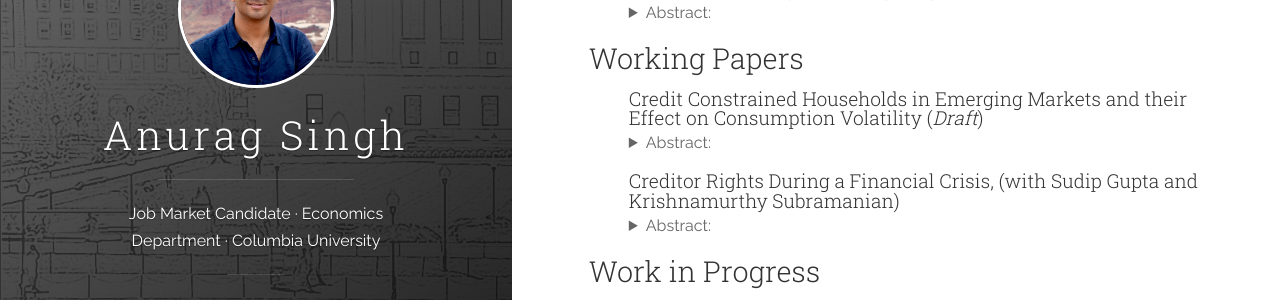
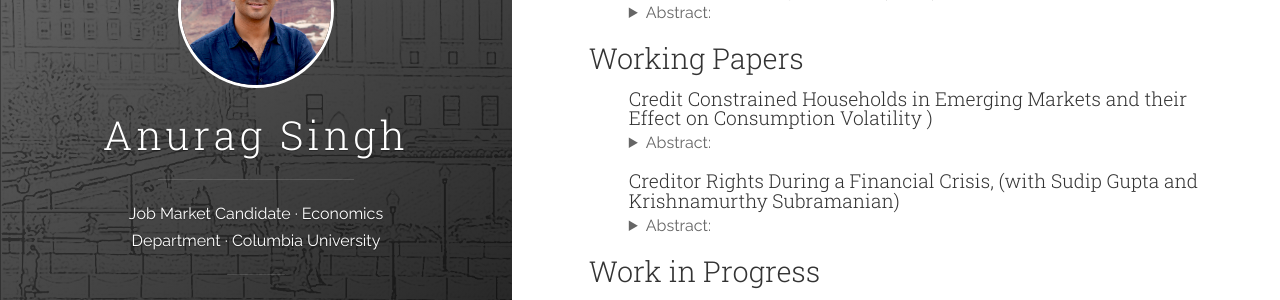
Before and after one commit to vinayakiyer/vinayakiyer.github.io, a Jekyll site: the page built from _posts/2018-06-13-research.markdown, in a window 1280 px wide. Shown: the part 275-575 px from the top of the page. Built offline with Jekyll 4.4.1, drawn with Linux system fonts in a browser that asks for light colours.

Commit message:
Update 2018-06-13-research.markdown

```diff
--- a/_posts/2018-06-13-research.markdown
+++ b/_posts/2018-06-13-research.markdown
@@ -18,7 +18,7 @@ tags: [jekyll]
 <h3 id="working-papers">Working Papers</h3>
 <ul>
   <h4><b>Credit Constrained Households in Emerging Markets and their Effect on Consumption Volatility</b>
-(<!--<a href=".{{ site.baseurl }}/files/Paper2.pdf" target="_blank">--><em>Draft</em><!--</a>-->)</h4>
+<!--(<a href=".{{ site.baseurl }}/files/Paper2.pdf" target="_blank"><em>Draft</em></a>-->)</h4>
 <details><summary>Abstract:</summary><p><font size="2">In order to explain high consumption volatility and the ratio of consumption to output volatility, the key financial friction that has been considered in the literature is the interest rate shock to the economy. This paper builds a quantitative model by including hand to mouth consumers, which along with interest rate shock acts as the second financial friction. With the data from 18 rich, 25 poor and 32 emerging countries, the paper uses Bayesian estimation method to estimate the parameters of the RBC model with and without hand to mouth consumers for each country and looks at the importance of having hand to mouth consumers in the model. The paper finds that having hand-to-mouth consumers in the model increases the ratio of consumption to output volatility. The paper also finds that, on an average, the contribution of non-stationary shocks towards volatility of TFP is 34% for rich countries, 46% for emerging countries, and 50% for poor countries. The results are in contrast with previous research where some predicted TFP growth is driven primarily by non-stationary productivity shocks while others suggested a negligible role of non-stationary productivity shocks.</font></p></details>
 
 </ul>
```
